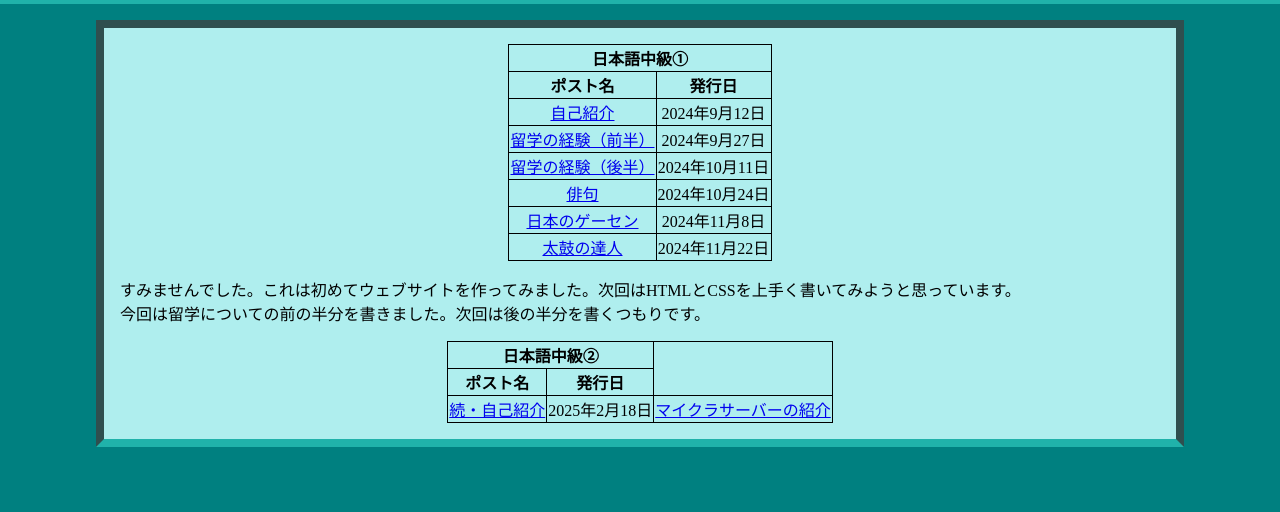
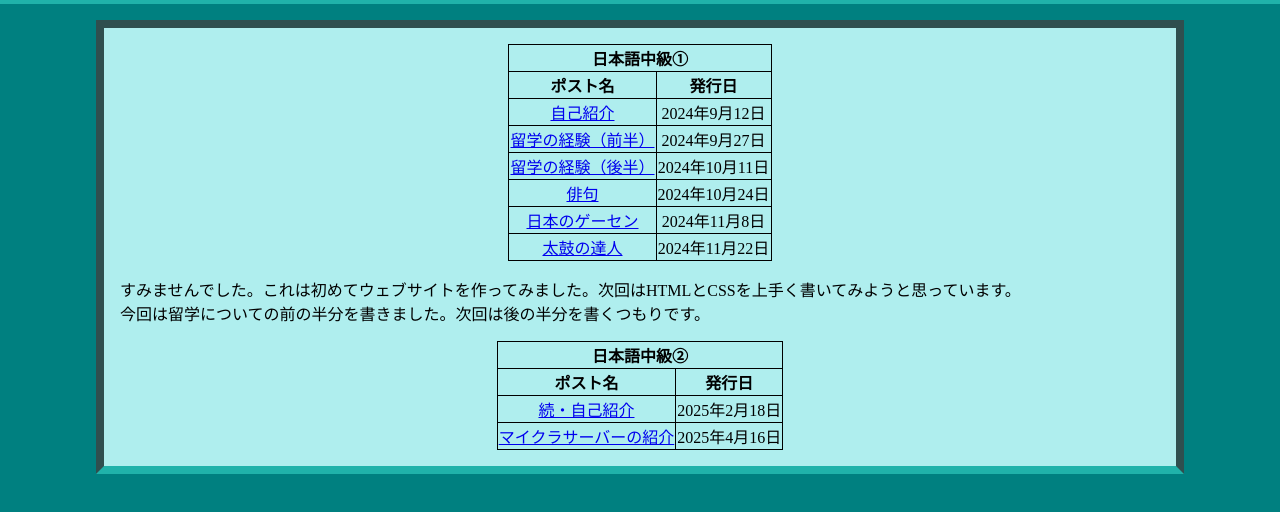
Before and after one commit to wynnalexh/wynnalexh.github.io, a plain HTML site: page index.html in a window 1280 px wide. Shown: the part 82-594 px from the top of the page. Drawn offline with Linux system fonts and the light colour scheme.

Commit message:
Fixed index

```diff
--- a/index.html
+++ b/index.html
@@ -63,7 +63,10 @@
 			<tr>
 				<td><a href=blog/20250218.html>続・自己紹介</a></td>
 				<td>2025年2月18日</td>
+			</tr>
+			<tr>
 				<td><a href=blog/20250416.html>マイクラサーバーの紹介</a></td>
+				<td>2025年4月16日</td>
 			</tr>
 		</table>
 	</main>
```
